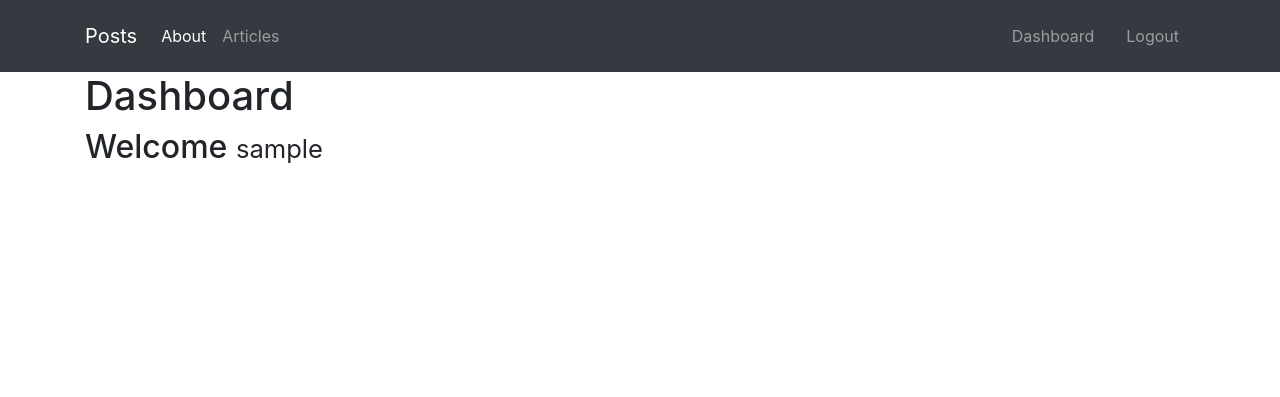
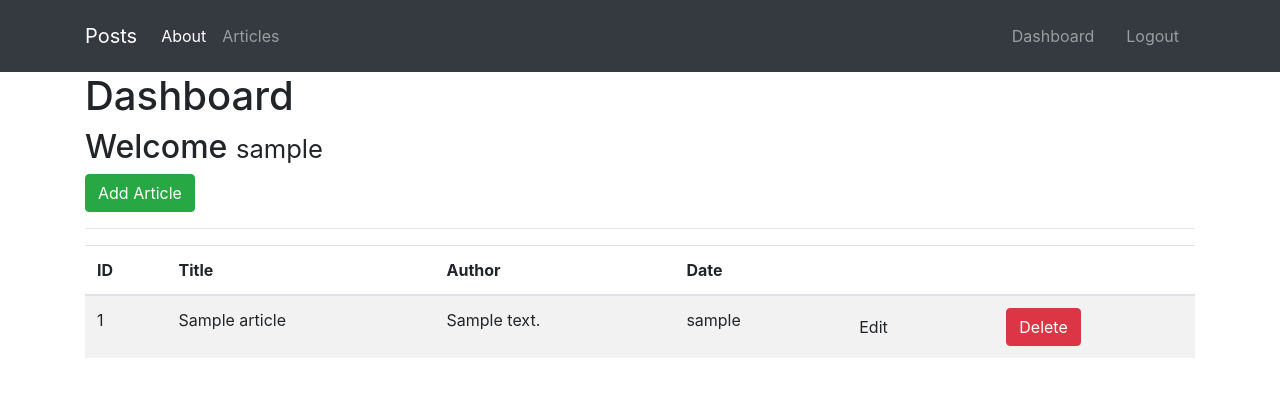
Before and after one commit to mynlop/Posts, a Flask app: page /dashboard in a window 1280 px wide. Shown: the top 397 px of the page. Run offline with Flask 2, Linux system fonts and the light colour scheme; the visitor is signed in with stand-in values (Sample User, id 1); tables that the repository leaves empty or names only in its code hold one stand-in row (Sample ...); some libraries are stand-ins or nearby versions.

Commit message:
dashboard, agregar articulos y ver lista de articulos

```diff
--- a/app.py
+++ b/app.py
@@ -125,7 +125,45 @@ def logout():
 @app.route('/dashboard')
 @is_logged_in
 def dashboard():
-    return render_template('dashboard.html')
+    con = mysql.connect()
+    cur = con.cursor()
+
+    result = cur.execute("SELECT * FROM articles")
+    articles = cur.fetchall()
+
+    if result > 0:
+        return render_template('dashboard.html', articles=articles)
+    else:
+        msg = "No articles found"
+        return render_template('dashboard.html', msg=msg)
+
+    cur.close()
+
+# articles
+class ArticleForm(Form):
+    title = StringField('Title', [validators.Length(min=1, max=200)])
+    body = TextAreaField('Body', [validators.Length(min=30)])
+
+@app.route('/add_article', methods=['GET', 'POST'])
+@is_logged_in
+def add_article():
+    form = ArticleForm(request.form)
+    if request.method == 'POST' and form.validate():
+        title = form.title.data
+        body = form.body.data
+
+        # create cursor
+        con = mysql.connect()
+        cur = con.cursor()
+
+        cur.execute("INSERT INTO articles(title, body, author) VALUES(%s, %s, %s)",(title, body, session['username']))
+
+        con.commit()
+        cur.close()
+        flash('Article Created', 'success')
+        return redirect(url_for('dashboard'))
+    return render_template('add_article.html', form=form)
+
 
 if __name__ == '__main__':
     app.secret_key = 'secreto123'
--- a/templates/dashboard.html
+++ b/templates/dashboard.html
@@ -2,5 +2,32 @@
 
 {% block body %}
   <h1>Dashboard</h1>
-  <h2>Welcome <small>{{ session.username }}</small></h2>
+  <h2>Welcome <small>{{session.username}}</small></h2>
+  <a href="/add_article" class="btn btn-success">Add Article</a>
+  <hr />
+  <table class="table table-striped">
+    <thead>
+      <tr>
+        <th>ID</th>
+        <th>Title</th>
+        <th>Author</th>
+        <th>Date</th>
+        <th></th>
+        <th></th>
+      </tr>
+    </thead>
+    <tbody>
+    {% for article in articles %}
+
+      <tr>
+        <td>{{ article[0] }}</td>
+        <td>{{article[1]}}</td>
+        <td>{{article[2]}}</td>
+        <td>{{article[4]}}</td>
+        <td><a href="edit_article/{{article[0]}}" class="btn btn-default pullright">Edit</a></td>
+        <td><a href="#" class="btn btn-danger pullright">Delete</a></td>
+      </tr>
+    {% endfor %}
+    </tbody>
+  </table>
 {% endblock %}
--- a/templates/layout.html
+++ b/templates/layout.html
@@ -16,5 +16,9 @@
   </div>
 
   <script src="https://stackpath.bootstrapcdn.com/bootstrap/4.5.2/js/bootstrap.min.js"></script>
+  <script src="//cdn.ckeditor.com/4.15.0/basic/ckeditor.js"></script>
+  <script>
+    CKEDITOR.replace('editor')
+  </script>
 </body>
 </html>
```
Also changed, not shown: templates/add_article.html (added, +15 -0 lines).
